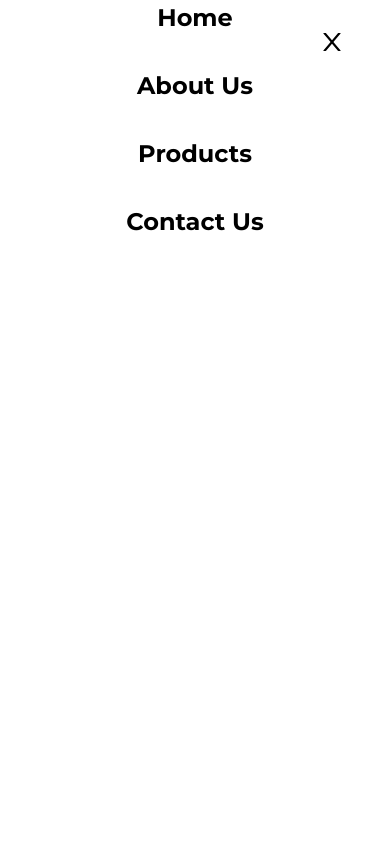
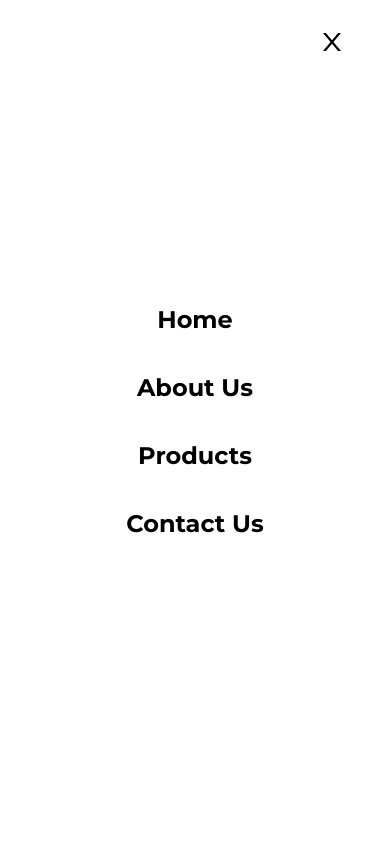
Before and after one commit to Mariam-Fathi/xo-landing-page, a React (Vite) app: page / in a window 390 px wide. Both pictures are taken after a click on the picture 345 px from the left and 58 px from the top of the page. Shown: the top 844 px of the page. Built offline with nearby package versions, Linux system fonts and the light colour scheme; a web font is replaced by a local one.

Commit message:
Update Nav.jsx

```diff
--- a/src/components/Nav.jsx
+++ b/src/components/Nav.jsx
@@ -53,7 +53,7 @@ const Nav = () => {
               </div>
 
               <div className="">
-                <ul className="w-full flex flex-col flex-1 justify-center items-center gap-8">
+                <ul className="w-full min-h-screen flex flex-col flex-1 justify-center items-center gap-8">
                  {navLinks.map((item) => (
                     <li key={item.label} className='hover:scale-110'>
                       <a
```
